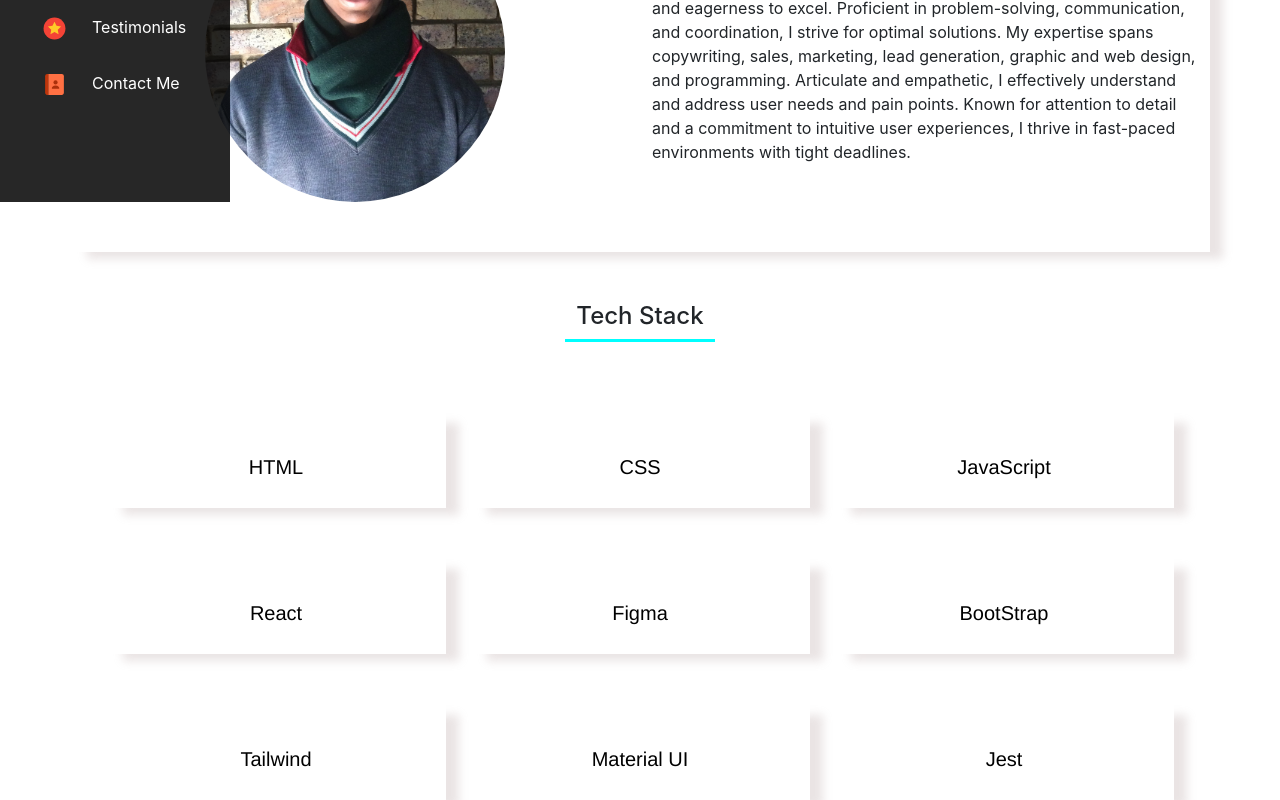
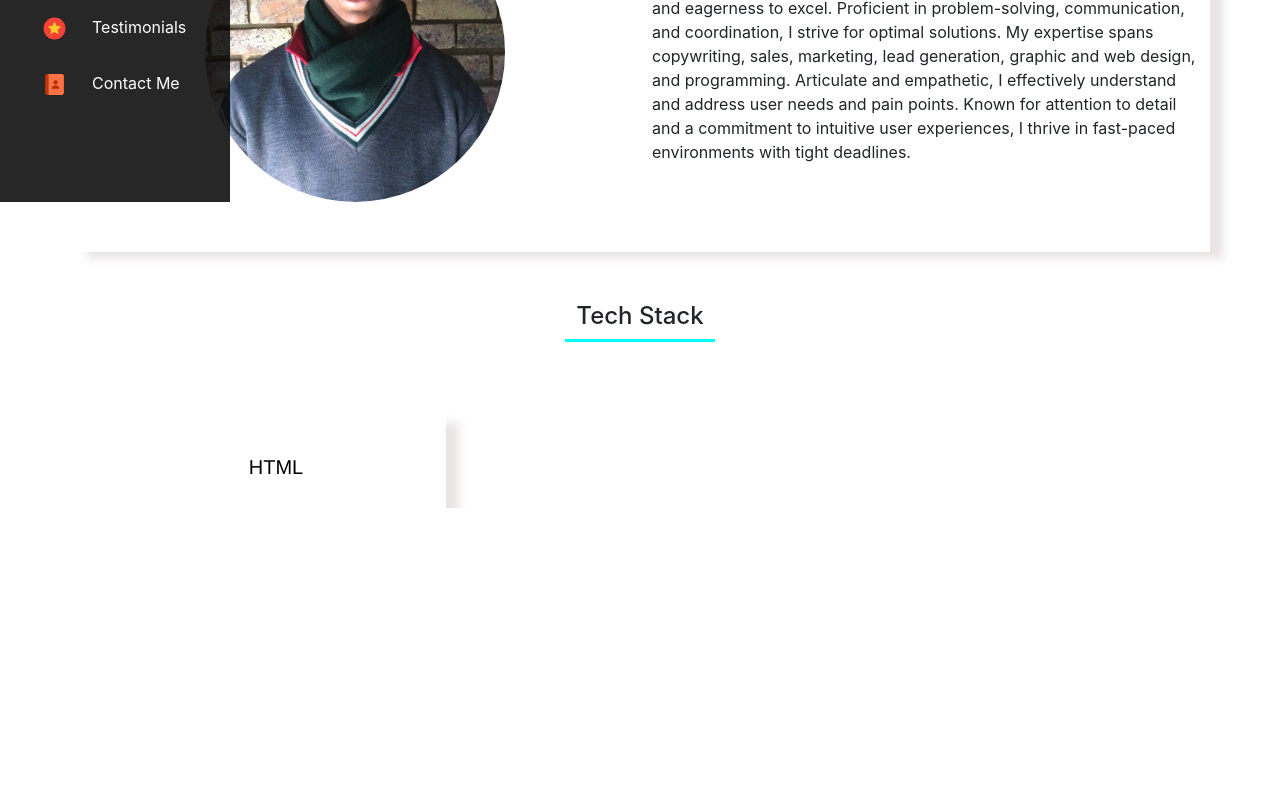
Before and after one commit to RealLuthoJara/portfolioWebsiteV2, a React (Create React App) app: page / in a window 1280 px wide. Shown: the part 598-1398 px from the top of the page. After the commit the page ends 1106 px from the top, so only its background shows below. Built offline with nearby package versions, Linux system fonts and the light colour scheme.

Commit message:
expanding techstack tile

```diff
--- a/src/Components/TechStack/TechStack.css
+++ b/src/Components/TechStack/TechStack.css
@@ -34,6 +34,7 @@
 .tech-content:hover {
     cursor: pointer;
     transition-duration: 0.6s;
+    scale: 2;
     color: white;
     background-color: cornflowerblue;
 
--- a/src/Components/TechStack/TechStack.js
+++ b/src/Components/TechStack/TechStack.js
@@ -1,35 +1,70 @@
-import React from 'react'
+import React, { useState } from 'react'
 import './TechStack.css'
 
 const TechStack = () => {
+    const [expandTechStack, setExpandTechStack] = useState(false);
+
+    const toggleExpand = (isMouseOver) => {
+        setExpandTechStack(isMouseOver);
+      };
+
     const data = [
         {
-            name: 'HTML'
+            symbol: 'n',
+            name: 'HTML',
+            projects: 'kh',
+            color: 'omodo',
+            backgroundColor: '#000000',
         },
-        {
-            name: 'CSS'
-        },
-        {
-            name: 'JavaScript'
-        },
-        {
-            name: 'React'
-        },
-        {
-            name: 'Figma'
-        },
-        {
-            name: 'BootStrap'
-        },
-        {
-            name: 'Tailwind'
-        },
-        {
-            name: 'Material UI'
-        },
-        {
-            name: 'Jest'
-        }
+        // {
+        //     symbol: n,
+        //     name: 'CSS',
+        //     projects: kh,
+        //     color: omodo,
+        //     backgroundColor: elivr,
+        // },
+        // {
+        //     symbol: n,
+        //     name: 'JavaScript',
+        //     projects: kh,
+        //     color: omodo,
+        //     backgroundColor: elivr,
+        // },
+        // {
+        //     symbol: n,
+        //     name: 'React',
+        //     projects: kh,
+        //     color: omodo,
+        //     backgroundColor: elivr,
+        // },
+        // {
+        //     symbol: n,
+        //     name: 'Figma',
+        //     projects: kh,
+        //     color: omodo,
+        //     backgroundColor: elivr,
+        // },
+        // {
+        //     symbol: n,
+        //     name: 'Bootstrap',
+        //     projects: kh,
+        //     color: omodo,
+        //     backgroundColor: elivr,
+        // },
+        // {
+        //     symbol: n,
+        //     name: 'Tailwind',
+        //     projects: kh,
+        //     color: omodo,
+        //     backgroundColor: elivr,
+        // },
+        // {
+        //     symbol: n,
+        //     name: 'Material UI',
+        //     projects: kh,
+        //     color: omodo,
+        //     backgroundColor: elivr,
+        // },
     ]
   return (
     <div className='container techstack-section'>
@@ -42,8 +77,22 @@ const TechStack = () => {
         <div className='row container'>
             {data.map((item, index)=>(
                 <div className='col-xl-4 col-lg-6 col-md-6 col-sm-12'>
-                    <div className='tech-content'>
-                        <p>{item.name}</p>
+                    <div onMouseOver={() => toggleExpand(true)} onMouseOut={() => toggleExpand(false)} className={!expandTechStack ? 'tech-content-expand tech-content' : 'tech-content'}>
+
+                    {/* <div onMouseOver={toggleExpand} className= {!expandTechStack ? '.tech-content-expand tech-content' : 'tech-content'}> */}
+                        {!expandTechStack ? (
+                        <p>{item.name}
+                        </p>
+                        ) : (
+                        <p>
+                            {item.symbol}
+                            {item.name}
+                            {item.projects}
+                            {item.color}
+                            {item.backgroundColor}
+                        </p>
+
+                        ) }
                     </div>
                 </div>
             ))}
```
